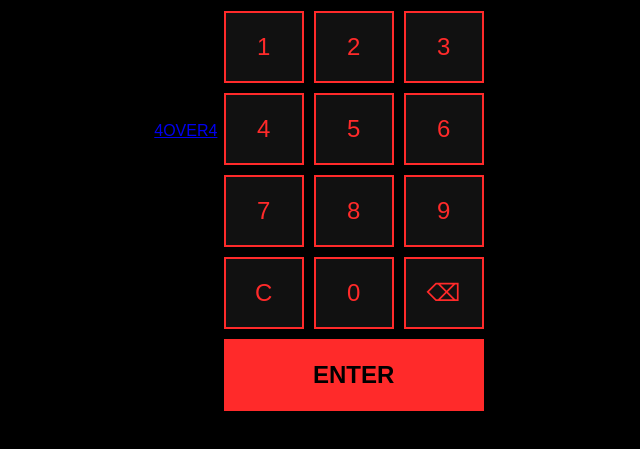
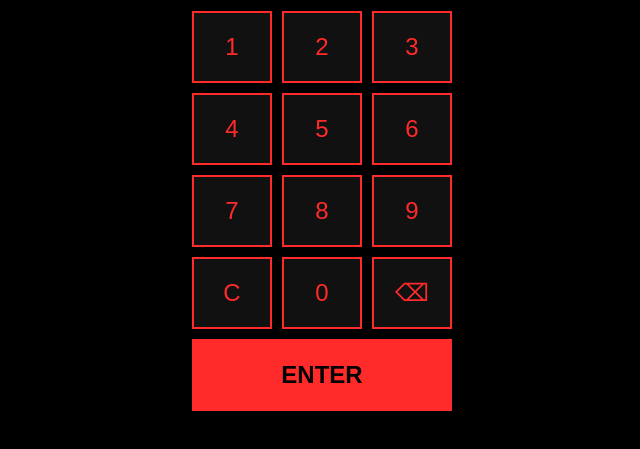
Before and after one commit to hjamttes/SparringTime, a plain HTML site: page index.html in a window 1280 px wide. Shown: the part 269-718 px from the top of the page, without its empty margins (318-958 px from the left). Drawn offline with Linux system fonts and the light colour scheme.

Commit message:
Update index.html

```diff
--- a/index.html
+++ b/index.html
@@ -3,7 +3,6 @@
 <head>
 <meta charset="UTF-8" />
 <meta name="viewport" content="width=device-width, initial-scale=1.0"/>
-<a href='https://www.4over4.com' target='_blank' rel='noreferrer'>4OVER4</a>
 <title>Access Pad</title>
 
 <style>
```
